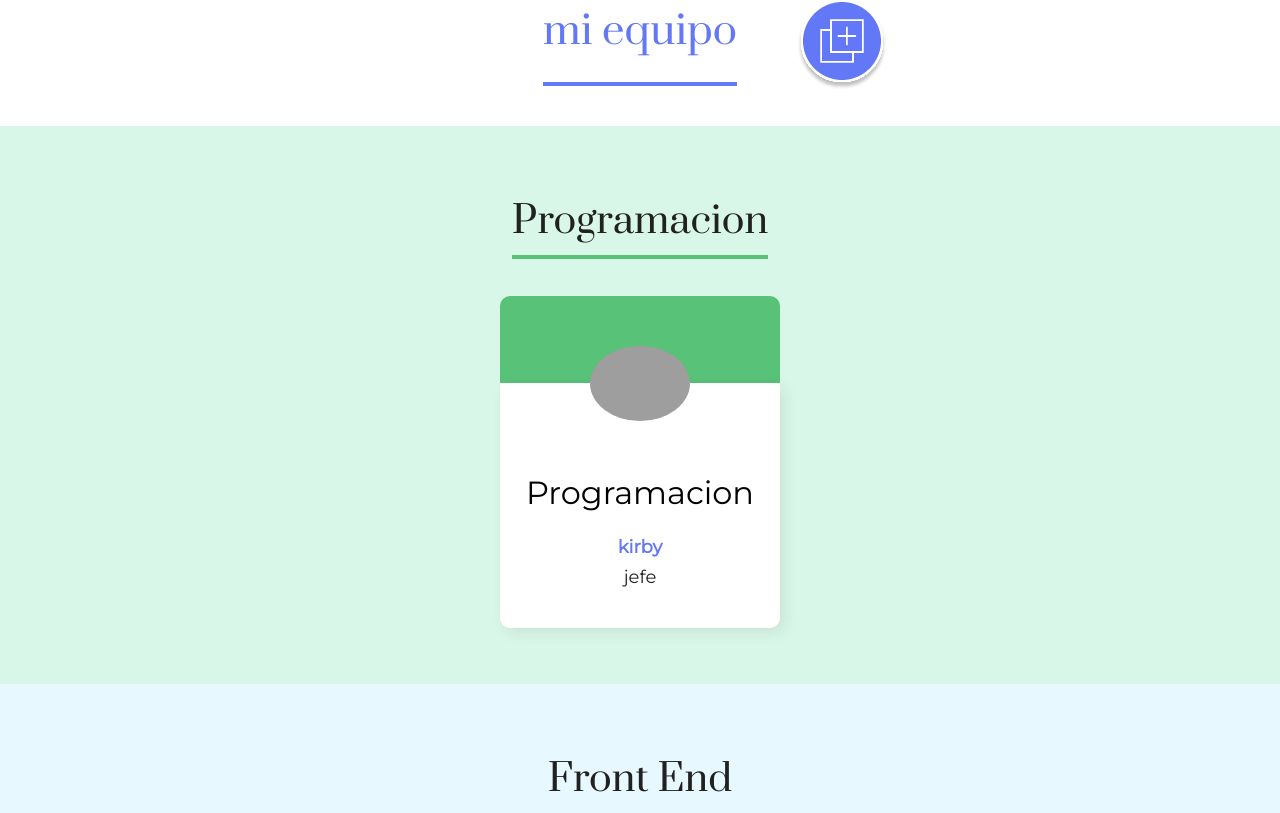
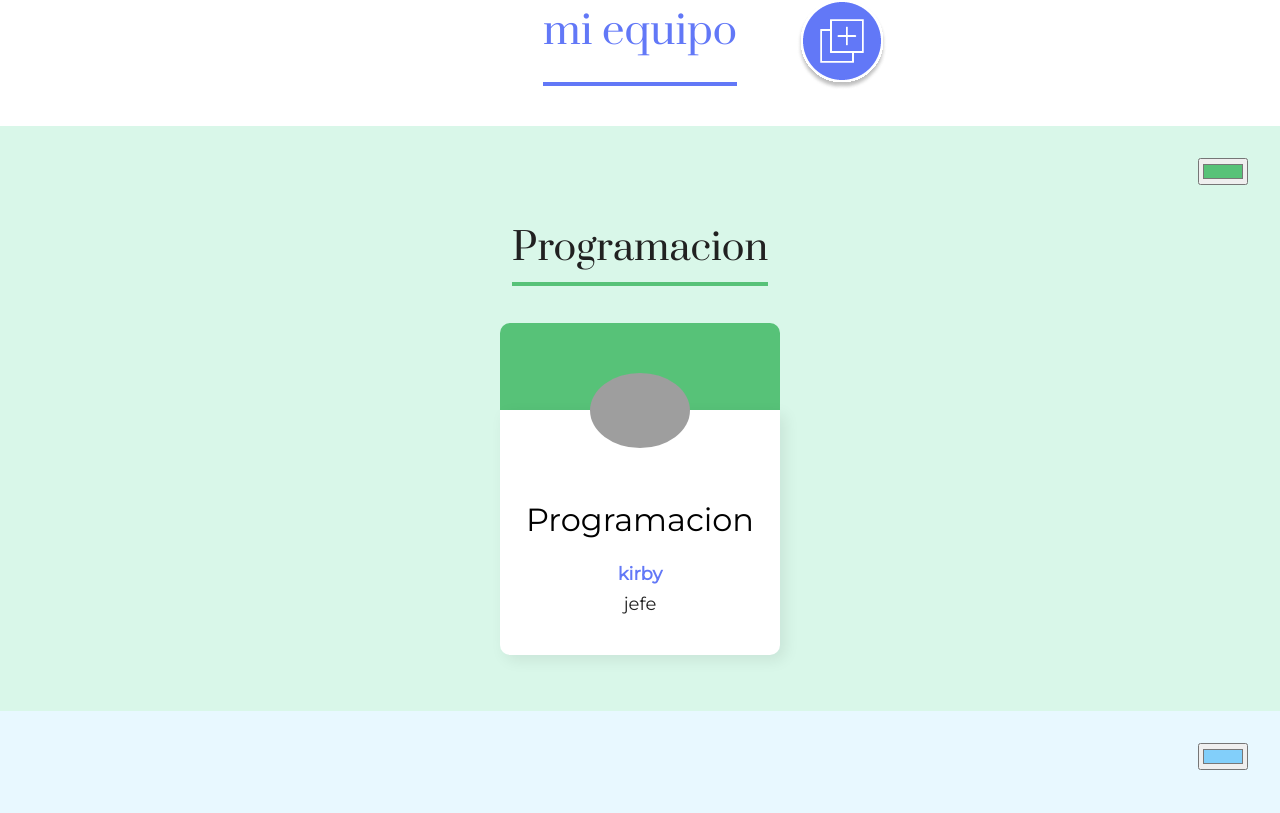
Before and after one commit to Krismonz7/pagina_org, a React (Create React App) app: page / in a window 1280 px wide. Shown: the part 1430-2243 px from the top of the page. Built offline with nearby package versions, Linux system fonts and the light colour scheme; grey boxes are pictures that could not be loaded.

Commit message:
Agreg seleccion de clor

```diff
--- a/src/App.js
+++ b/src/App.js
@@ -77,6 +77,11 @@ function App() {
   ];
 
 
+  //Actualizar color de equipo
+  const actualizarColor = (color,titulo)=>{
+    console.log('actualizar: ',color,titulo);
+  };
+
 
 
   //Eliminar colaborador
@@ -108,6 +113,7 @@ function App() {
             }
             )}
             eliminarColaborador={eliminarColaborador}
+            actualizarColor={actualizarColor}
             key={equipo.titulo}/>
           )
         })
--- a/src/componentes/Equipo/Equipo.css
+++ b/src/componentes/Equipo/Equipo.css
@@ -6,6 +6,11 @@
     font-size: 32px;
 }
 
+.input-color{
+    margin: auto;
+    display: flex;
+    justify-content: right;
+}
 .equipo h3{
     font-weight: 400;
     color: #212121;
--- a/src/componentes/Equipo/Equipo.js
+++ b/src/componentes/Equipo/Equipo.jsx
@@ -1,13 +1,29 @@
 import './Equipo.css';
 import {Colaborador} from '../Colaborador/Colaborador';
 
-const Equipo = ({equipoCompleto,listaColaboradores}) => {
+const Equipo = ({equipoCompleto,listaColaboradores,actualizarColor}) => {
 
   const {titulo,colorPrimario,colorSecundario} = equipoCompleto;
 
   return (
 
     <section className='equipo' style={{background: colorSecundario}}>
+
+
+<div className="input-color">
+      <input
+      type='color'
+      value={colorPrimario}
+      onChange={(evento)=>{
+
+        const color = evento.target.value;
+
+        actualizarColor(color,titulo);
+
+      }}
+      />
+</div>
+
 
         <h3
         style={{borderColor: colorPrimario}}
@@ -16,7 +32,6 @@ const Equipo = ({equipoCompleto,listaColaboradores}) => {
 
           {
             listaColaboradores.map((colaborador,index)=>(
-
               <Colaborador
               colaborador={colaborador}
               key={index}
```
